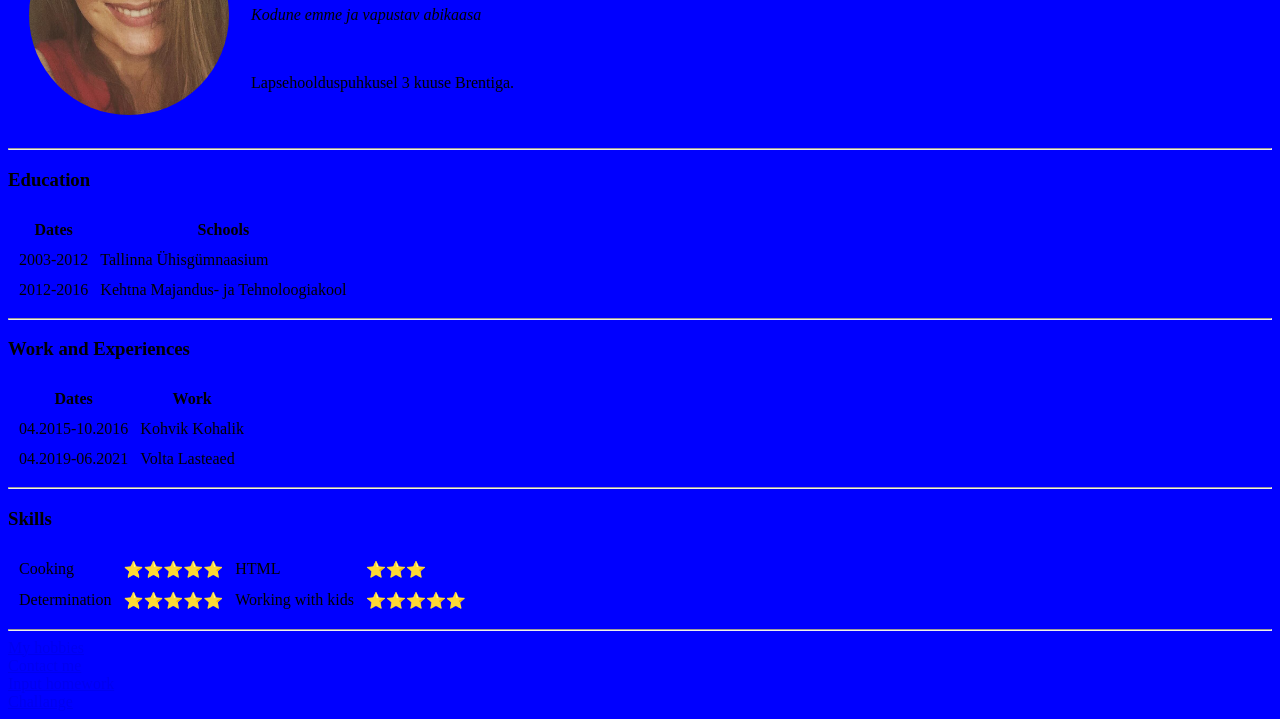
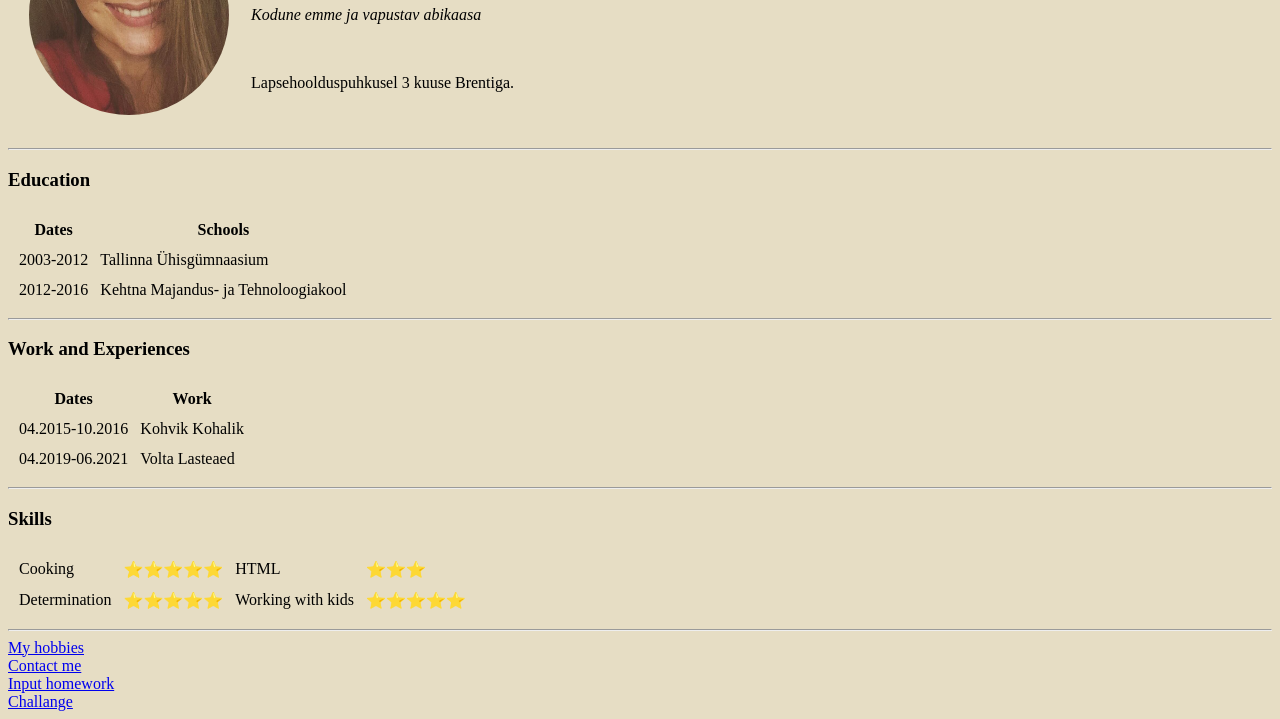
Before and after one commit to MarisVangonen/cv, a plain HTML site: page index.html in a window 1280 px wide. Shown: the part 114-833 px from the top of the page. Drawn offline with Linux system fonts and the light colour scheme.

Commit message:
Changed bcground color

```diff
--- a/index.html
+++ b/index.html
@@ -7,7 +7,7 @@
     Kristi Leht</title>
 </head>
 
-<body style="background-color: blue;">
+<body style="background-color: #E6DDC4;">
   <table cellspacing="20">
     <tr>
       <td><img width="200" style="border-radius:100%;" src="images/musu.jpg" alt="Marise profiili pilt
```
